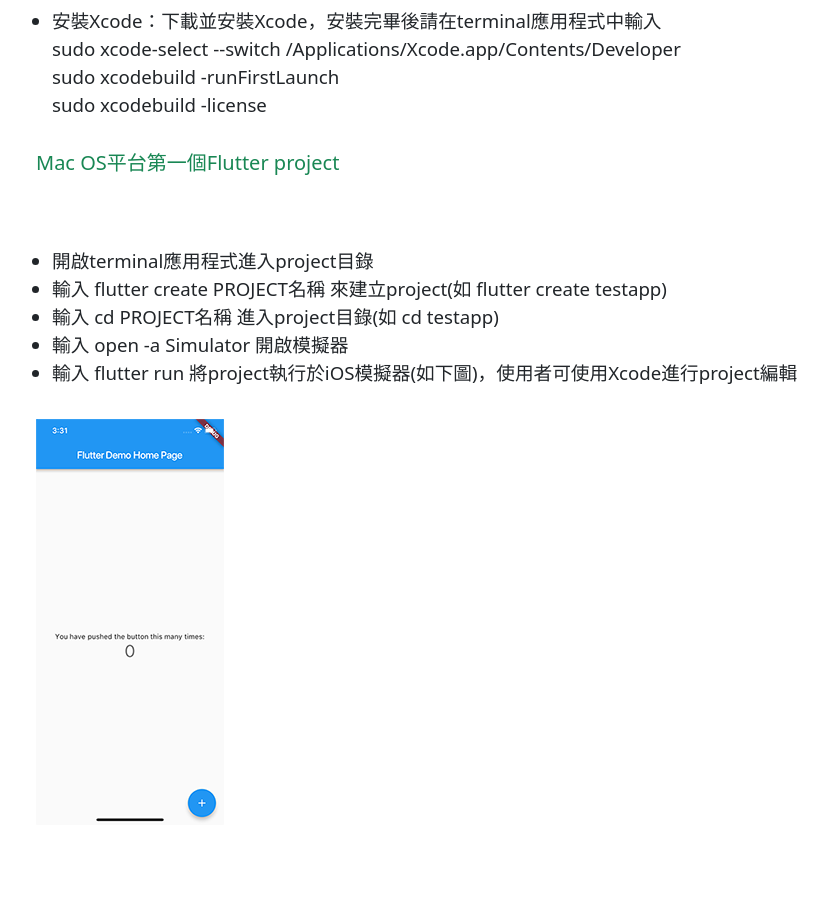
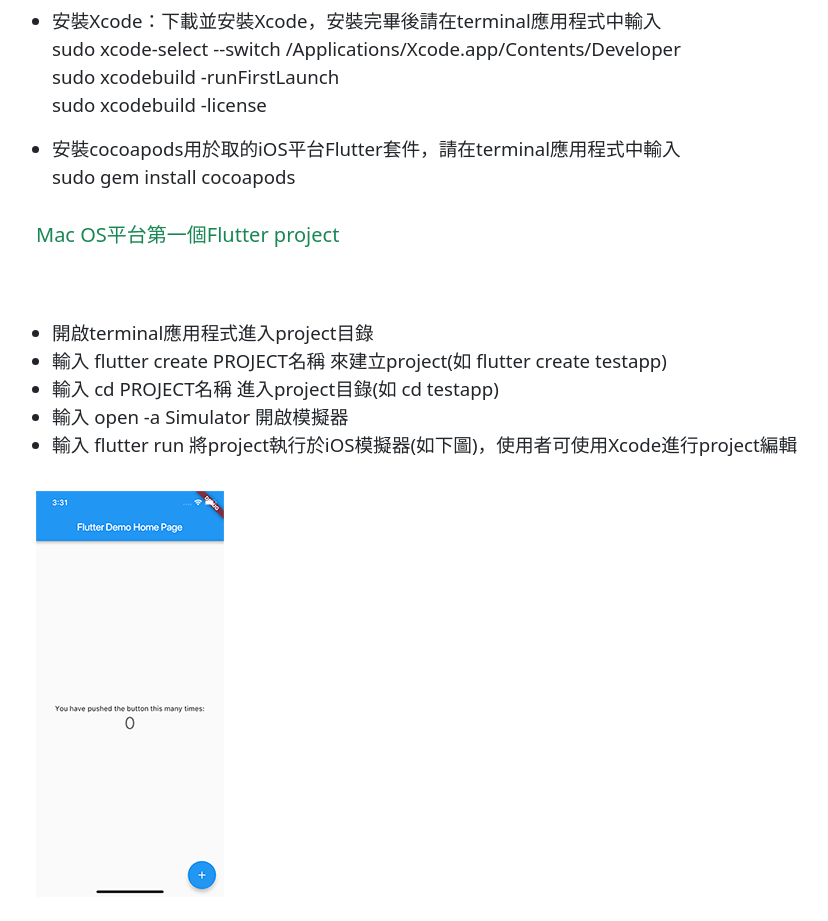
Before and after one commit to pwangstustmis/hybridapp, a plain HTML site: page index.html in a window 1280 px wide. Shown: the part 2740-3661 px from the top of the page, without its empty margins (178-1006 px from the left). Before the commit the page ends 3589 px from the top, so only its background shows below. Drawn offline with Linux system fonts and the light colour scheme.

Commit message:
Add files via upload

```diff
--- a/index.html
+++ b/index.html
@@ -124,6 +124,9 @@
           <li>
             安裝Xcode：下載並安裝Xcode，安裝完畢後請在terminal應用程式中輸入<br/>sudo xcode-select --switch /Applications/Xcode.app/Contents/Developer<br/>sudo xcodebuild -runFirstLaunch<br/> sudo xcodebuild -license<br/><p></p>
           </li>
+          <li>
+            安裝cocoapods用於取的iOS平台Flutter套件，請在terminal應用程式中輸入<br/>sudo gem install cocoapods
+          </li>
         </ul>
         <h5 class="text-success p-3">Mac OS平台第一個Flutter project</h5>
         <p class="p-3">
```
